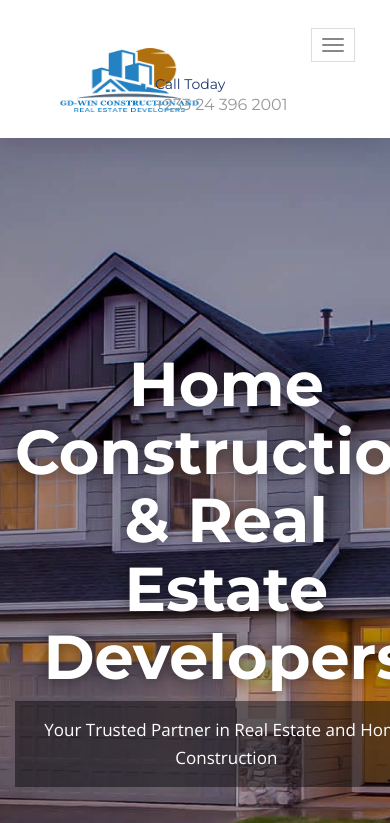
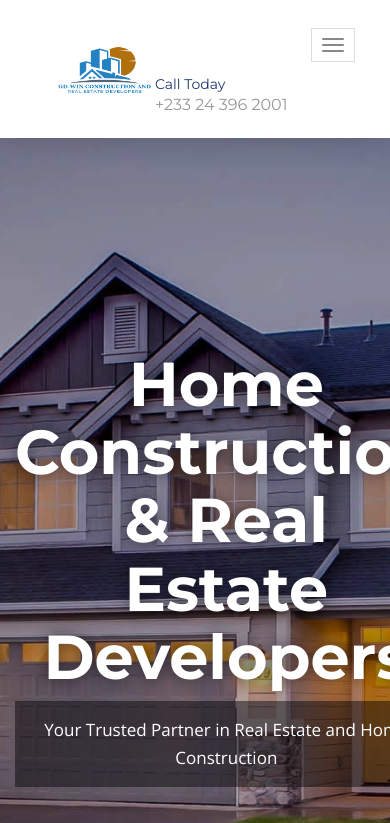
Before and after one commit to Adonai-Technologies/GD-WIN-construction-and-Estate-Development, a plain HTML site: page index.html in a window 390 px wide. Shown: the top 823 px of the page. Drawn offline with nearby package versions, Linux system fonts and the light colour scheme.

Commit message:
new updates

```diff
--- a/css/style.css
+++ b/css/style.css
@@ -20,7 +20,14 @@ body, html {
   margin-left: 20px;
 }
 
-
+@media screen and (max-width: 768px) {
+	.gd-winlogo{
+		width: 100px;
+		height: 50px;
+		margin-top: 10px;
+		margin-left: 20px;
+	}
+}
 
 
 h2 {
```
